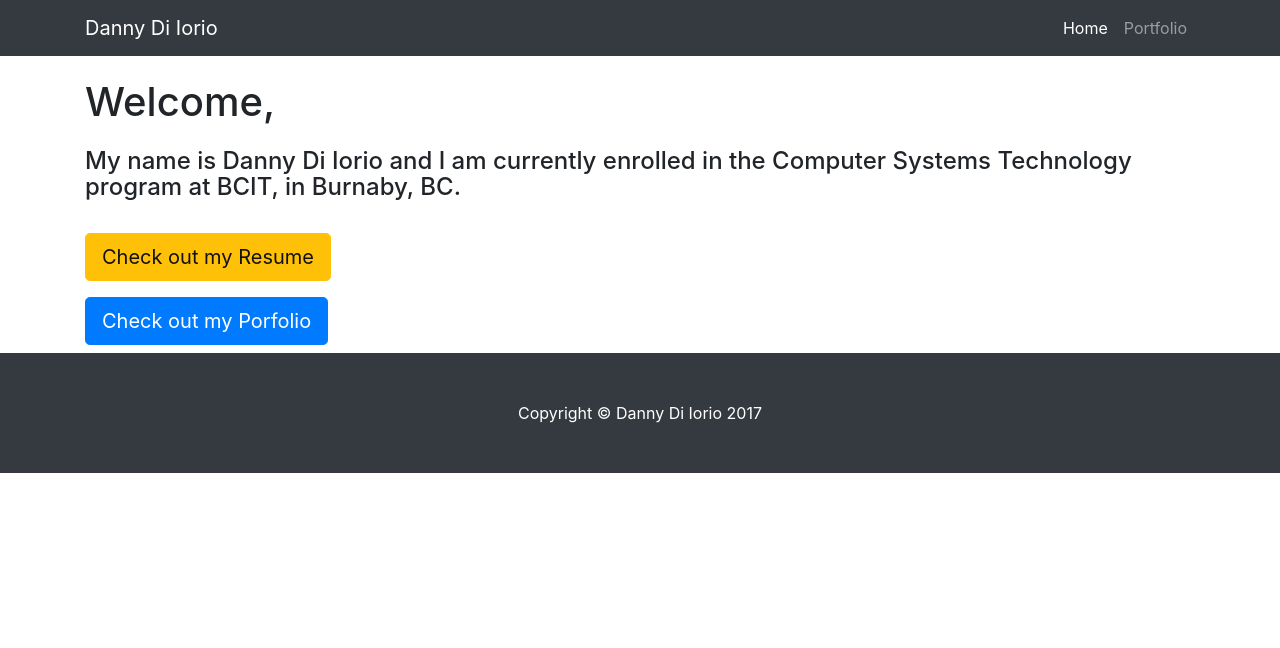
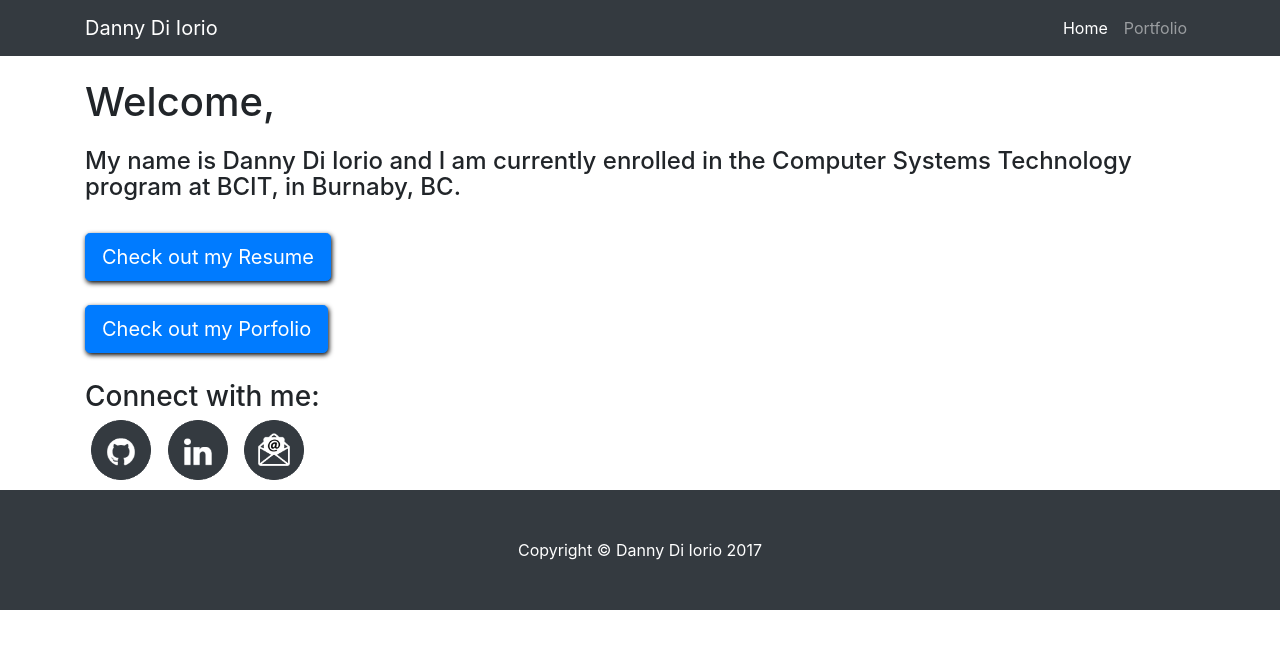
Before and after one commit to ddiiorio/ddiiorio-website, a website: page index.html in a window 1280 px wide. Drawn offline with Linux system fonts and the light colour scheme.

Commit message:
Setting up pages

```diff
--- a/css/style.css
+++ b/css/style.css
@@ -1,19 +1,31 @@
-/*!
- * Start Bootstrap - 1 Col Portfolio (http://startbootstrap.com/template-overviews/1-col-portfolio)
- * Copyright 2013-2017 Start Bootstrap
- * Licensed under MIT (https://github.com/BlackrockDigital/startbootstrap-1-col-portfolio/blob/master/LICENSE)
- */
-
 body {
-  padding-top: 54px;
+    padding-top: 54px;
 }
 
 @media (min-width: 992px) {
-  body {
-    padding-top: 56px;
-  }
+    body {
+        padding-top: 56px;
+    }
 }
 
 .pagination {
-  margin-bottom: 15px;
+    margin-bottom: 15px;
 }
+
+.btn-primary {
+    box-shadow: 1px 2px 5px #000000;
+}
+
+.social {
+    padding-bottom: 10px;
+    padding-top: 12px;
+}
+
+.social a {
+    padding: 6px;
+}
+
+.social a:hover {
+    opacity: 0.7;
+    text-decoration: none;
+}
--- a/index.html
+++ b/index.html
@@ -8,6 +8,7 @@
     <title>Danny Di Iorio</title>
 
     <link href="vendor/bootstrap/css/bootstrap.min.css" rel="stylesheet">
+    <link rel="stylesheet" href="https://cdnjs.cloudflare.com/ajax/libs/font-awesome/4.7.0/css/font-awesome.min.css">
     <link href="css/style.css" rel="stylesheet">
     <link rel="icon" href="img/favicon.ico">
 
@@ -51,21 +52,28 @@
 
     <div class="row">
         <div class="col-md-7 my-2">
-            <a role="button" class="btn btn-warning btn-lg" href="docs/resume.pdf" >Check out my Resume </a>
+            <a role="button" class="btn btn-primary btn-lg" href="docs/resume.pdf" >Check out my Resume </a>
         </div>
     </div>
     <div class="row">
-        <div class="col-md-7 my-2">
+        <div class="col-md-7 my-3">
             <a role="button" class="btn btn-primary btn-lg" href="portfolio.html" >Check out my Porfolio</a>
         </div>
     </div>
+</div>
 
-    <div class="row">
+<div class="container social">
+    <h3>Connect with me:</h3>
 
-
-        </div>
-    </div>
-
+    <a href="http://github.com/ddiiorio"  >
+        <img src="img/git.png" width="60" height="60">
+    </a>
+    <a href="http://www.linkedin.com/in/danielrdiiorio" >
+        <img src="img/linkedin.png" width="60" height="60">
+    </a>
+    <a href="mailto:dannydiiorio@gmail.com" >
+        <img src="img/email.png" width="60" height="60">
+    </a>
 
 </div>
 
```
Also changed, not shown: img/email.png (added), img/git.png (added), img/linkedin.png (added), 1 other file.
